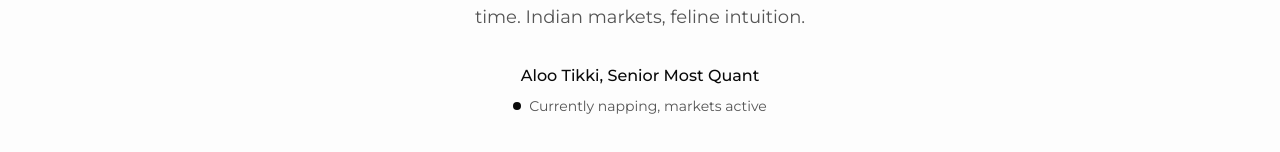
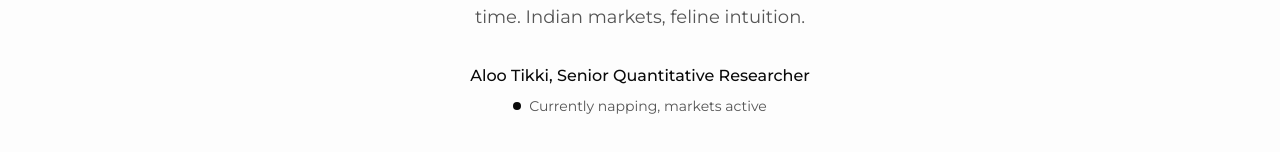
Before and after one commit to Vineexoxo/Cat-Hedge-Fund, a Next.js app: page / in a window 1280 px wide. Shown: the part 301-453 px from the top of the page. Built offline with nearby package versions, Linux system fonts and the light colour scheme.

Commit message:
Minor fix

```diff
--- a/src/components/landing/home-hero.tsx
+++ b/src/components/landing/home-hero.tsx
@@ -22,7 +22,7 @@ export function HomeHero() {
         </p>
         <div className="mt-8 flex flex-col items-center gap-2">
           <p className="text-sm font-medium text-foreground md:text-base">
-            Aloo Tikki, Senior Most Quant
+            Aloo Tikki, Senior Quantitative Researcher
           </p>
           <div className="flex items-center gap-2 text-xs text-muted-foreground md:text-sm">
             <span
```
